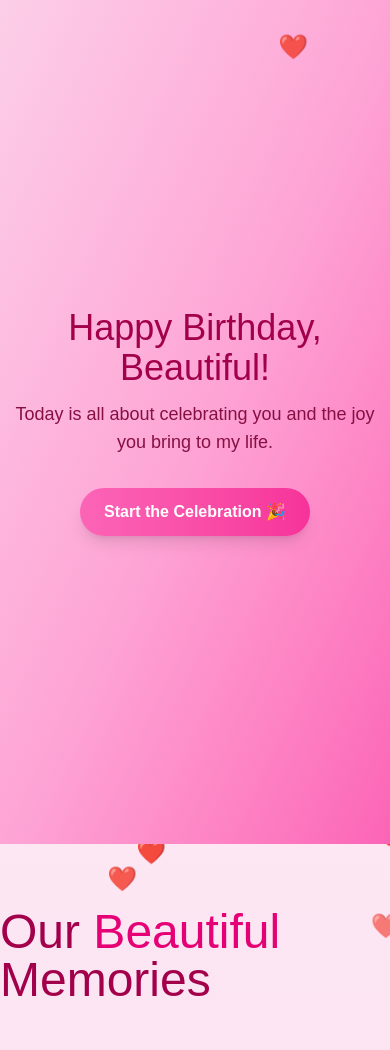
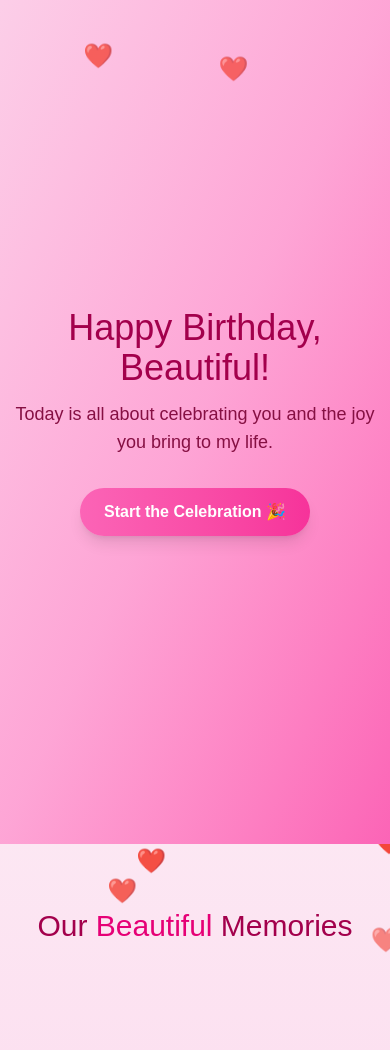
Before and after one commit to ThantSPhyoe/sspp-anni, a Next.js app: page / in a window 390 px wide. Shown: the top 1050 px of the page. Built offline with nearby package versions, Linux system fonts and the light colour scheme; grey boxes are pictures that could not be loaded.

Commit message:
fix mobile view

```diff
--- a/app/SpecialMessage.tsx
+++ b/app/SpecialMessage.tsx
@@ -27,7 +27,7 @@ export default function SpecialMessage() {
     }, [sizes.w]);
 
     return (
-        <div className="relative min-h-screen flex flex-col items-center justify-center bg-gradient-to-br from-purple-400 via-pink-400 to-pink-500 text-center p-8 overflow-hidden">
+        <div className="relative min-h-screen flex flex-col items-center justify-center bg-gradient-to-br from-purple-400 via-pink-400 to-pink-500 p-8 overflow-hidden">
             <div className="absolute inset-0 overflow-hidden">
                 {floatHearts.map((h) => (
                     <motion.span
@@ -46,7 +46,7 @@ export default function SpecialMessage() {
                 ))}
             </div>
             <motion.div
-                className="bg-white/10 backdrop-blur-md text-white max-w-2xl p-10 rounded-3xl shadow-2xl border border-white/20 z-10"
+                className="bg-white/10 backdrop-blur-md text-white max-w-2xl p-10 rounded-3xl shadow-2xl border border-white/20 z-10 text-center"
                 initial={{ opacity: 0, y: 40 }}
                 animate={{ opacity: 1, y: 0 }}
                 transition={{ duration: 1 }}
--- a/app/beautifulMemories.tsx
+++ b/app/beautifulMemories.tsx
@@ -54,14 +54,14 @@ export default function BeautifulMemories() {
         ))}
       </div>
       <motion.h2
-        className="font-satisfy text-5xl md:text-6xl text-pink-800 mb-12 relative z-10"
+        className="font-satisfy text-3xl md:text-3xl sm:text-3xl text-pink-800 mb-40 relative z-10"
         initial={{ opacity: 0, y: -30 }}
         animate={{ opacity: 1, y: 0 }}
         transition={{ duration: 1 }}
       >
         Our <span className="text-pink-600">Beautiful</span> Memories
       </motion.h2>
-      <div className="grid grid-cols-1 sm:grid-cols-2 md:grid-cols-3 gap-6 px-4 z-10">
+      <div className="grid grid-cols-3 sm:grid-cols-3 md:grid-cols-3 gap-6 px-4 z-10">
         {images.map((src, i) => (
           <motion.div
             key={i}
--- a/app/birthdayCard.tsx
+++ b/app/birthdayCard.tsx
@@ -1,4 +1,3 @@
-// ...existing code...
 "use client";
 
 import { motion } from "framer-motion";
@@ -9,7 +8,6 @@ export default function BirthdayCard() {
   const [popHearts, setPopHearts] = useState(false);
   const [sizes, setSizes] = useState({ w: 0, h: 0 });
 
-  // set viewport sizes on mount and on resize (only runs in browser)
   useEffect(() => {
     function update() {
       setSizes({ w: window.innerWidth, h: window.innerHeight });
@@ -19,13 +17,12 @@ export default function BirthdayCard() {
     return () => window.removeEventListener("resize", update);
   }, []);
 
-  // create deterministic randomized data only after we know the width/height
   const floatHearts = useMemo(() => {
     const width = sizes.w || 800;
     return Array.from({ length: 12 }).map((_, i) => ({
       id: `float-${i}`,
       x: Math.random() * width,
-      delay: i * 0.5 + Math.random() * 0.3,
+      delay: i * 0.5 + Math.random() * 0.2,
       duration: 4 + Math.random() * 3,
     }));
   }, [sizes.w]);
@@ -49,14 +46,14 @@ export default function BirthdayCard() {
   };
 
   return (
-    <div className="flex flex-col items-center justify-center min-h-screen bg-gradient-to-br from-pink-200 via-pink-300 to-pink-400 text-center relative overflow-hidden">
+    <div className="flex flex-col items-center justify-center min-h-screen bg-gradient-to-br from-pink-200 via-pink-300 to-pink-400  py-16 relative overflow-hidden">
       <div className="absolute inset-0 overflow-hidden">
         {floatHearts.map((h) => (
           <motion.span
             key={h.id}
             className="absolute text-pink-400 text-2xl"
             initial={{ opacity: 0, y: 100, x: h.x }}
-            animate={{ opacity: [0.6, 1, 0], y: -100 }}
+            animate={{ opacity: [0.5, 1, 0], y: -100 }}
             transition={{ duration: h.duration, repeat: Infinity, delay: h.delay }}
           >
             ❤️
@@ -96,7 +93,7 @@ export default function BirthdayCard() {
         ))}
 
       <motion.h1
-        className="text-4xl md:text-5xl font-satisfy text-pink-800 mb-3 z-10"
+        className="text-4xl md:text-5xl font-satisfy text-pink-800 mb-3 z-10 text-center"
         initial={{ opacity: 0, y: -20 }}
         animate={{ opacity: 1, y: 0 }}
         transition={{ duration: 1 }}
@@ -105,7 +102,7 @@ export default function BirthdayCard() {
       </motion.h1>
 
       <motion.p
-        className="text-lg text-pink-900 mb-8 z-10"
+        className="text-lg text-pink-900 mb-8 z-10 text-center"
         initial={{ opacity: 0 }}
         animate={{ opacity: 1 }}
         transition={{ delay: 0.8, duration: 1 }}
@@ -114,7 +111,7 @@ export default function BirthdayCard() {
       </motion.p>
       <motion.button
         onClick={handleCelebrate}
-        className="px-6 py-3 bg-gradient-to-r from-pink-400 to-pink-500 text-white rounded-full font-semibold shadow-lg hover:shadow-pink-300 transition-transform duration-300 z-10"
+        className="px-6 py-3 bg-gradient-to-r from-pink-400 to-pink-500 text-white rounded-full font-semibold shadow-lg hover:shadow-pink-300 transition-transform duration-300 z-10 text-center"
         whileHover={{ scale: 1.1 }}
         whileTap={{ scale: 0.95 }}
       >
@@ -131,4 +128,3 @@ export default function BirthdayCard() {
     </div>
   );
 }
-// ...existing code...
```
